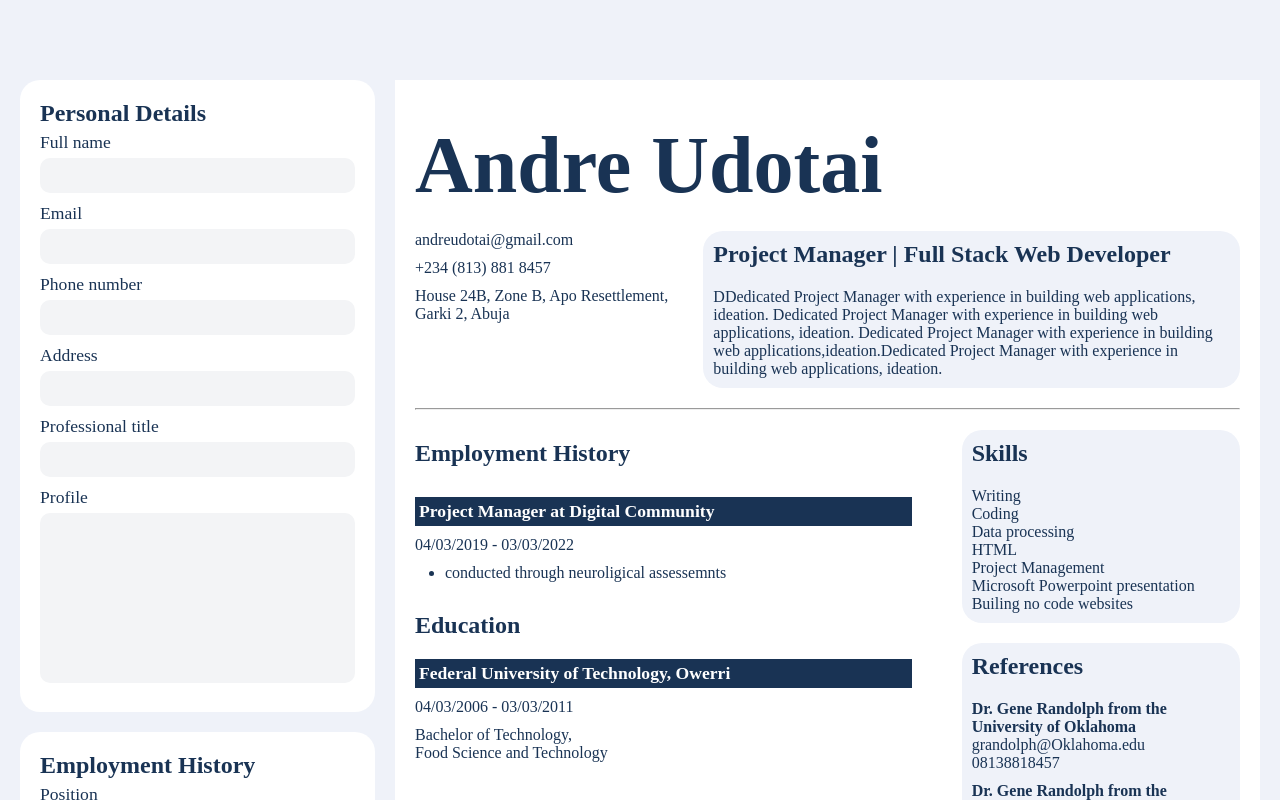
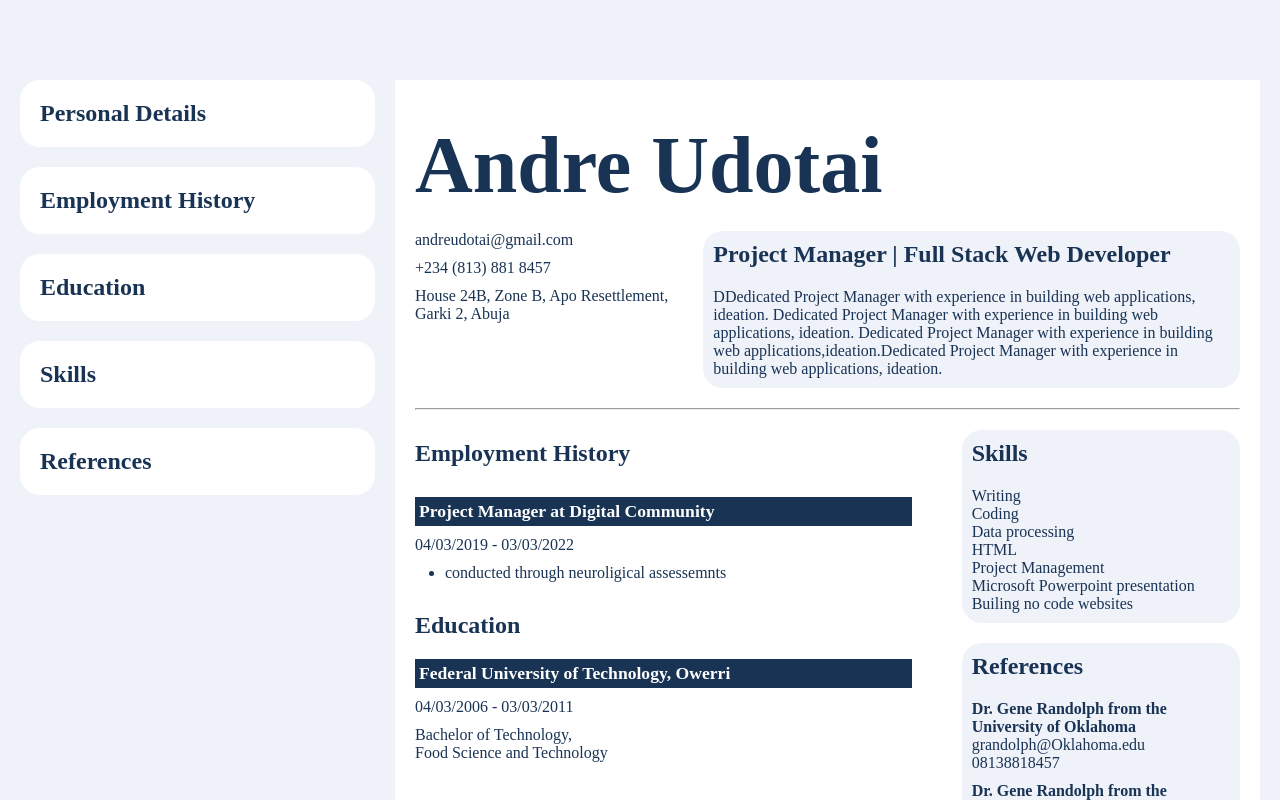
Before and after one commit to AndreUdotai/cv-application, a React (Vite) app: page / in a window 1280 px wide. Shown: the top 800 px of the page. Built offline with nearby package versions, Linux system fonts and the light colour scheme.

Commit message:
implemented collapse for form

```diff
--- a/src/components/Form.jsx
+++ b/src/components/Form.jsx
@@ -1,4 +1,5 @@
 /* eslint-disable react/prop-types */
+import { useState } from 'react';
 
 function Input({ label, inputValue, handleInputChange, name }) {
     return (
@@ -53,23 +54,25 @@ function ListDisplay({ list }) {
 }
 
 function PersonalDetails({
-    formTitle,
-    nameInput = { nameInput },
-    emailInput = { emailInput },
-    phoneInput = { phoneInput },
-    addressInput = { addressInput },
-    titleInput = { titleInput },
-    profileInput = { profileInput },
-    handleInputChange = { handleInputChange },
-    handleEmailInput = { handleEmailInput },
-    handlePhoneInput = { handlePhoneInput },
-    handleAddressInput = { handleAddressInput },
-    handleTitleInput = { handleTitleInput },
-    handleProfileInput = { handleProfileInput },
+    nameInput,
+    emailInput,
+    phoneInput,
+    addressInput,
+    titleInput,
+    profileInput,
+    handleInputChange,
+    handleEmailInput,
+    handlePhoneInput,
+    handleAddressInput,
+    handleTitleInput,
+    handleProfileInput,
+    isActive,
+    onToggle,
 }) {
     return (
         <div className='form'>
-            <h2>{formTitle}</h2>
+            <h2 onClick={onToggle}>Personal Details</h2>
+            {isActive && (
                 <form>
                     <Input
                         label={'Full name'}
@@ -102,6 +105,7 @@ function PersonalDetails({
                         handleInputChange={handleProfileInput}
                     />
                 </form>
+            )}
         </div>
     );
 }
@@ -121,10 +125,14 @@ function EmploymentHistory({
     handleWorkEnd,
     handleWorkAchievement,
     handleAddWork,
+    isActive,
+    onToggle,
 }) {
     return (
         <div className='form'>
-            <h2>Employment History</h2>
+            <h2 onClick={onToggle}>Employment History</h2>
+            {isActive && (
+                <>
                     <form>
                         <Input
                             label={'Position'}
@@ -156,16 +164,20 @@ function EmploymentHistory({
                             inputValue={workAchievement}
                             handleInputChange={handleWorkAchievement}
                         />
-                <Button name={'Add'} handleAdd={(e) => handleAddWork(e)} />
+                        <Button
+                            name={'Add'}
+                            handleAdd={(e) => handleAddWork(e)}
+                        />
                     </form>
-            <div className="listDisplay">
+                    <div className='listDisplay'>
                         <ul>
                             {workHistory.map((item) => (
                                 <li key={item.id}>{item.position}</li>
                             ))}
                         </ul>
                     </div>
-
+                </>
+            )}
         </div>
     );
 }
@@ -185,10 +197,14 @@ function Education({
     handleStartInput,
     handleEndInput,
     handleAddEducation,
+    isActive,
+    onToggle,
 }) {
     return (
         <div className='form'>
-            <h2>Education</h2>
+            <h2 onClick={onToggle}>Education</h2>
+            {isActive && (
+                <>
                     <div className='educationForm'>
                         <Input
                             label={'Degree'}
@@ -220,7 +236,10 @@ function Education({
                             inputValue={educationEnd}
                             handleInputChange={handleEndInput}
                         />
-                <Button name={'Add'} handleAdd={(e) => handleAddEducation(e)} />
+                        <Button
+                            name={'Add'}
+                            handleAdd={(e) => handleAddEducation(e)}
+                        />
                     </div>
                     <div className='listDisplay'>
                         <ul>
@@ -229,23 +248,38 @@ function Education({
                             ))}
                         </ul>
                     </div>
+                </>
+            )}
         </div>
     );
 }
 
-
-function Skills({ skills, skillsInput, handleAddSkill, handleSkillsInput }) {
+function Skills({
+    skills,
+    skillsInput,
+    handleAddSkill,
+    handleSkillsInput,
+    isActive,
+    onToggle,
+}) {
     return (
         <div className='form'>
-            <h2>Skills</h2>
+            <h2 onClick={onToggle}>Skills</h2>
+            {isActive && (
+                <>
                     <div className='skillsForm'>
                         <Input
                             inputValue={skillsInput}
                             handleInputChange={handleSkillsInput}
                         />
-                <Button name={'Add'} handleAdd={(e) => handleAddSkill(e)} />
+                        <Button
+                            name={'Add'}
+                            handleAdd={(e) => handleAddSkill(e)}
+                        />
                     </div>
                     <ListDisplay list={skills} />
+                </>
+            )}
         </div>
     );
 }
@@ -261,10 +295,14 @@ function References({
     referenceEmailInput,
     referencePhoneInput,
     handleAddReference,
+    isActive,
+    onToggle,
 }) {
     return (
         <div className='form'>
-            <h2>References</h2>
+            <h2 onClick={onToggle}>References</h2>
+            {isActive && (
+                <>
                     <div className='referencesForm'>
                         <Input
                             label={'Name'}
@@ -286,9 +324,14 @@ function References({
                             inputValue={referencePhone}
                             handleInputChange={referencePhoneInput}
                         />
-                <Button name={'Add'} handleAdd={(e) => handleAddReference(e)} />
+                        <Button
+                            name={'Add'}
+                            handleAdd={(e) => handleAddReference(e)}
+                        />
                     </div>
                     <ListDisplay list={references} />
+                </>
+            )}
         </div>
     );
 }
@@ -349,10 +392,15 @@ export default function Form({
     handleWorkAchievement,
     handleAddWork,
 }) {
+    const [isActive1, setIsActive1] = useState(false);
+    const [isActive2, setIsActive2] = useState(false);
+    const [isActive3, setIsActive3] = useState(false);
+    const [isActive4, setIsActive4] = useState(false);
+    const [isActive5, setIsActive5] = useState(false);
+
     return (
         <div className='formSection'>
             <PersonalDetails
-                formTitle={'Personal Details'}
                 nameInput={nameInput}
                 emailInput={emailInput}
                 phoneInput={phoneInput}
@@ -365,6 +413,8 @@ export default function Form({
                 handleAddressInput={handleAddressInput}
                 handleTitleInput={handleTitleInput}
                 handleProfileInput={handleProfileInput}
+                isActive={isActive1}
+                onToggle={() => setIsActive1(!isActive1)}
             />
             <EmploymentHistory
                 workPosition={workPosition}
@@ -381,6 +431,8 @@ export default function Form({
                 handleWorkEnd={handleWorkEnd}
                 handleWorkAchievement={handleWorkAchievement}
                 handleAddWork={handleAddWork}
+                isActive={isActive2}
+                onToggle={() => setIsActive2(!isActive2)}
             />
             <Education
                 educationDegree={educationDegree}
@@ -397,12 +449,16 @@ export default function Form({
                 handleStartInput={handleStartInput}
                 handleEndInput={handleEndInput}
                 handleAddEducation={handleAddEducation}
+                isActive={isActive3}
+                onToggle={() => setIsActive3(!isActive3)}
             />
             <Skills
                 skills={skills}
                 skillsInput={skillsInput}
                 handleAddSkill={handleAddSkill}
                 handleSkillsInput={handleSkillsInput}
+                isActive={isActive4}
+                onToggle={() => setIsActive4(!isActive4)}
             />
             <References
                 referenceName={referenceName}
@@ -415,6 +471,8 @@ export default function Form({
                 referenceEmailInput={referenceEmailInput}
                 referencePhoneInput={referencePhoneInput}
                 handleAddReference={handleAddReference}
+                isActive={isActive5}
+                onToggle={() => setIsActive5(!isActive5)}
             />
         </div>
     );
```
Also changed, not shown: src/App.css (+7 -4 lines). Lines whose indentation alone changed are shown as unchanged.
